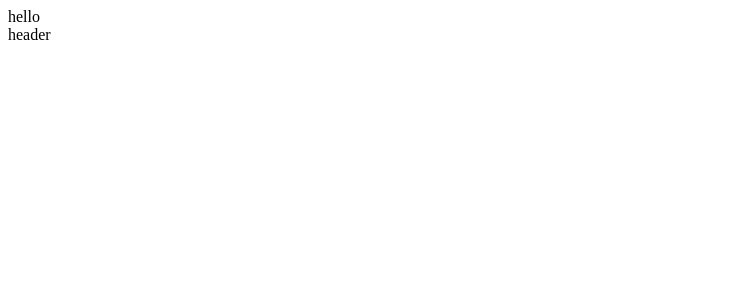
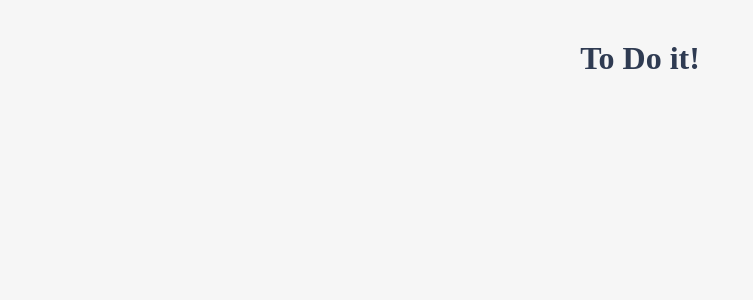
Before and after one commit to DevelopJKong/inflearn-vue-level2, a Vue app: page / in a window 1280 px wide. Shown: the top 300 px of the page, without its empty margins (0-753 px from the left). Built offline with nearby package versions, Linux system fonts and the light colour scheme.

Commit message:
TodoHeader 컴포넌트 구현 완료

```diff
--- a/src/App.vue
+++ b/src/App.vue
@@ -1,5 +1,4 @@
 <template>
-  <div>hello</div>
   <TodoHeader></TodoHeader>
   <TodoInput></TodoInput>
   <TodoList></TodoList>
@@ -22,4 +21,22 @@ export default {
 };
 </script>
 
-<style></style>
+<style>
+body {
+  text-align: center;
+  background-color: #f6f6f6;
+}
+
+input {
+  border-style: groove;
+  width: 200px;
+}
+
+button {
+  border-style: groove;
+}
+
+.shadow {
+  box-shadow: 5px 10px 10px rgba(0, 0, 0, 0.03);
+}
+</style>
--- a/src/components/TodoHeader.vue
+++ b/src/components/TodoHeader.vue
@@ -1,9 +1,19 @@
 <template>
   <!-- HTML -->
-  <div>header</div>
+  <header>
+    <h1>To Do it!</h1>
+  </header>
 </template>
 <script>
-console.log("hello");
+// JavaScript
+console.log("todo header");
 export default {};
 </script>
-<style></style>
+<style scoped>
+/* CSS */
+h1 {
+  color: #2f3b52;
+  font-weight: 900;
+  margin: 2.5rem 0 1.5rem;
+}
+</style>
```
